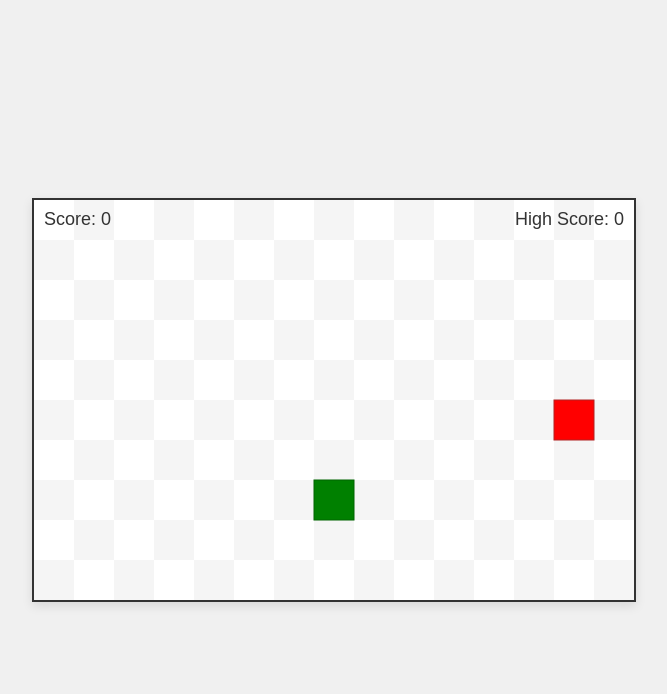
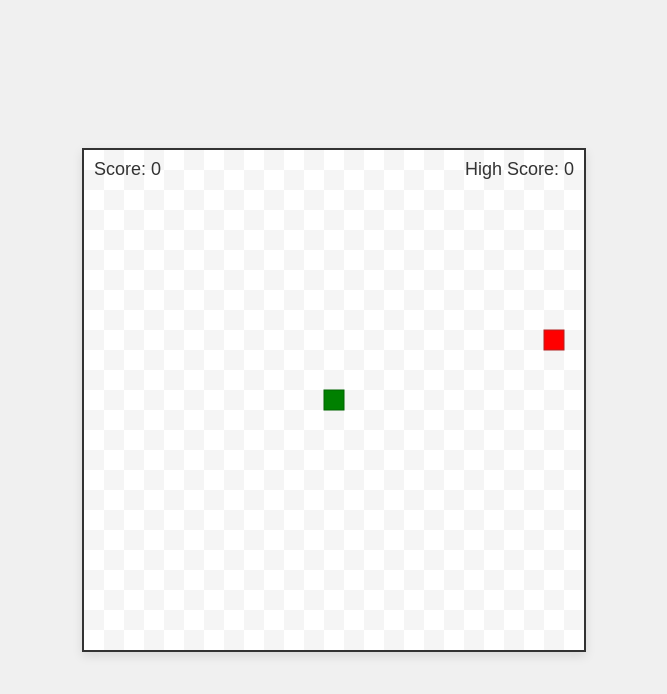
Before and after one commit to s1um/game, a plain HTML site: page Snake Game.html in a window 1280 px wide. Shown: the whole page, without its empty margins (306-973 px from the left). Drawn offline with Linux system fonts and the light colour scheme.

Commit message:
Update Snake Game.html

```diff
--- a/Snake Game.html
+++ b/Snake Game.html
@@ -28,7 +28,7 @@
 </head>
 <body>
 
-    <canvas id="gameCanvas" width="600" height="400"></canvas>
+    <canvas id="gameCanvas" width="500" height="500"></canvas>
 
     <script>
         const canvas = document.getElementById('gameCanvas');
@@ -41,7 +41,7 @@
             homeY: H / 2 + 90
         };
 
-        const gridSize = 40;
+        const gridSize = 20;
         const tileCount = canvas.width / gridSize;
 
         let snake;
```
